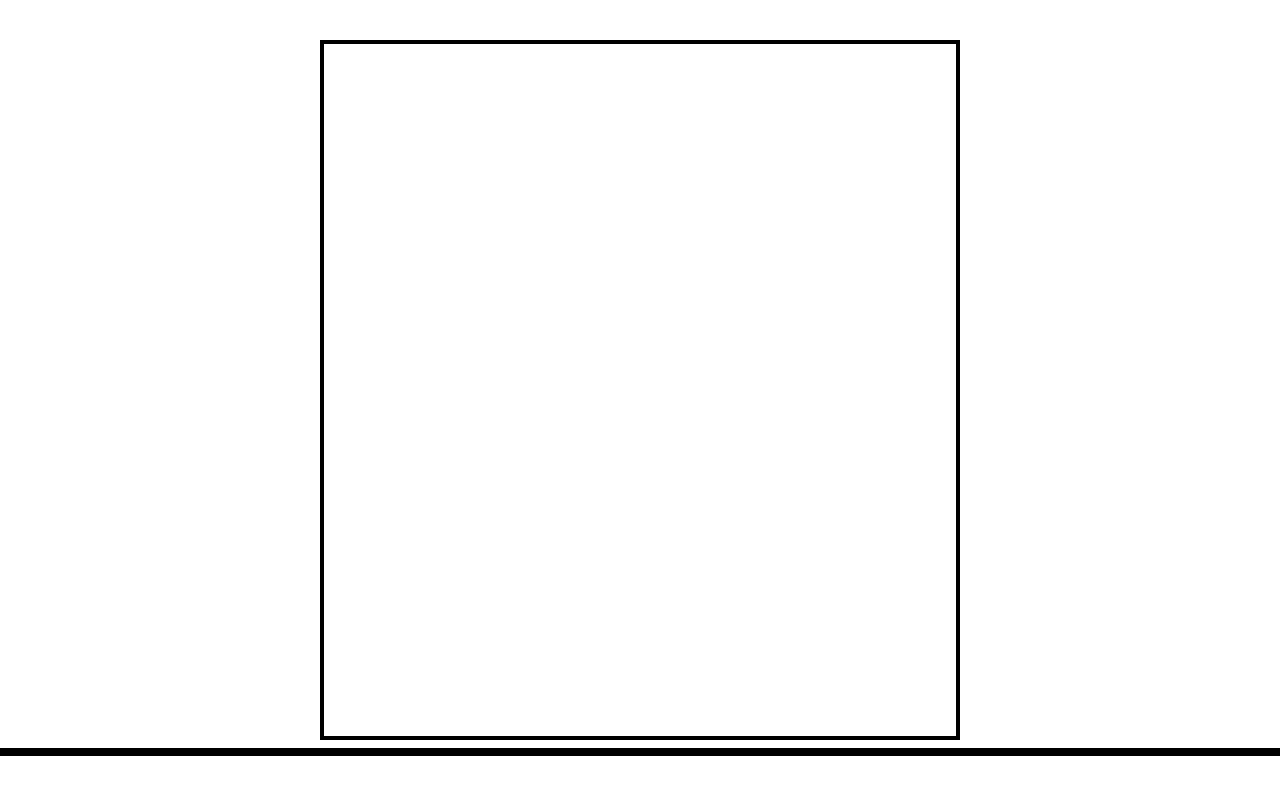
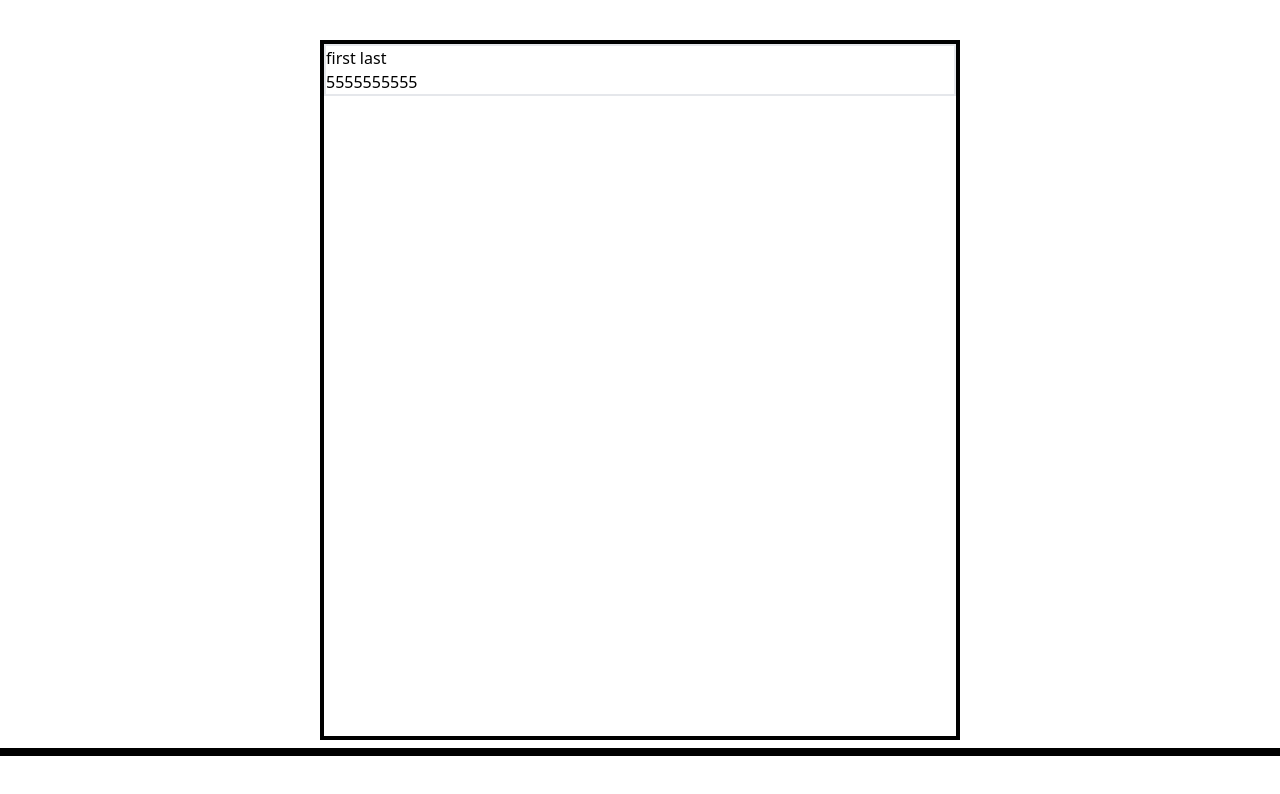
Before and after one commit to bboksn/ContactLister-frontend, a React (Create React App) app: page / in a window 1280 px wide. Shown: the top 794 px of the page. Built offline with nearby package versions, Linux system fonts and the light colour scheme.

Commit message:
installed react icons

```diff
--- a/package.json
+++ b/package.json
@@ -8,6 +8,7 @@
     "@testing-library/user-event": "^13.5.0",
     "react": "^18.2.0",
     "react-dom": "^18.2.0",
+    "react-icons": "^4.7.1",
     "react-scripts": "5.0.1",
     "web-vitals": "^2.1.4"
   },
--- a/src/ContactCard.jsx
+++ b/src/ContactCard.jsx
@@ -0,0 +1,11 @@
+import React from 'react'
+
+export default function ContactCard({url,fname="first",lname="last",phone=5555555555,relation}) {
+  return (
+    <div className='border-2'>
+        <img src={url} alt="" />
+        <p>{fname} {lname}</p>
+        <a href="">{phone}</a>
+    </div>
+  )
+}
--- a/src/ContactList.jsx
+++ b/src/ContactList.jsx
@@ -1,10 +1,11 @@
 import React from 'react'
+import ContactCard from './ContactCard'
 
 export default function ContactList() {
   return (
     <>
     <div className='border-solid border-4 border-black h-[700px] w-1/2 m-auto mt-10 mb-2'>
-
+    <ContactCard></ContactCard>
     </div>
     </>
   )
```
Also changed, not shown: 1 other file (tests, documents, lock files or other folders).
